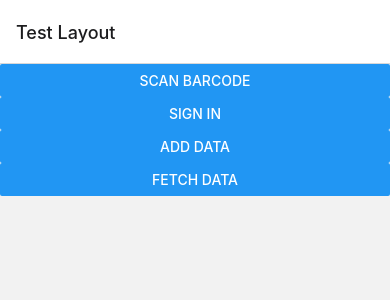
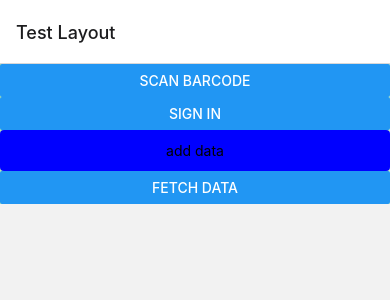
Before and after one commit to pequode/Senior-Design-Mini-Project-Mahabir-Kent_Scheller, a React Native app in the folder hello_world/: screen / in a window 390 px wide. Shown: the top 300 px of the page. Built offline with nearby package versions, Linux system fonts and the light colour scheme; no server answers; what @react-native-community/google-signin would draw is missing.

Commit message:
Update App.js

```diff
--- a/hello_world/App.js
+++ b/hello_world/App.js
@@ -1,11 +1,12 @@
 
 import * as React from 'react';
-// import  useState  from 'react';
+
 import  Camera  from './screens/Camera';
 import  SignIn  from './screens/SignIn';
 import  addData  from './screens/addData';
 import  fetchData  from './screens/fetchData';
-// import { SignIn } from './screens/SignIn.js';
+import  styles  from './screens/styles';
+
 import { NavigationContainer } from '@react-navigation/native';
 import { createNativeStackNavigator } from '@react-navigation/native-stack';
 import auth from '@react-native-firebase/auth';
@@ -21,6 +22,8 @@ import {
   useColorScheme,
   View,
   Alert,
+  ImageBackground,
+  Pressable,
 } from 'react-native';
 
 const Stack = createNativeStackNavigator();
@@ -76,6 +79,7 @@ const SignOut =() => {
 const HomeScreen = ({ navigation }) => {
   return (
     <View>
+      <ImageBackground source={require( './backgrounds/background1.png')} style={{width: '100%', height: '100%',resizeMode: 'cover'}}>
       <Button
         title="Scan barcode"
         onPress={() => navigation.navigate('Camera')}
@@ -84,14 +88,19 @@ const HomeScreen = ({ navigation }) => {
         title="Sign In"
         onPress={() => navigation.navigate('SignIn')}
       />
-      <Button
-        title="add data"
+       <Pressable style={styles.button}
+
         onPress={() => navigation.navigate('addData')}
-      />
+      >
+        <Text>
+          add data
+        </Text>
+      </Pressable>
       <Button
         title="fetch data"
         onPress={() => navigation.navigate('fetchData')}
       />
+      </ImageBackground>
     </View>
 
   );
```
